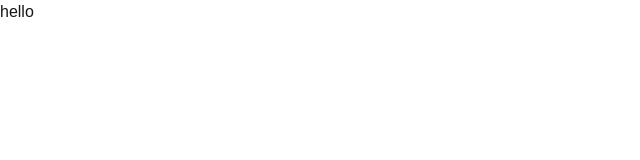
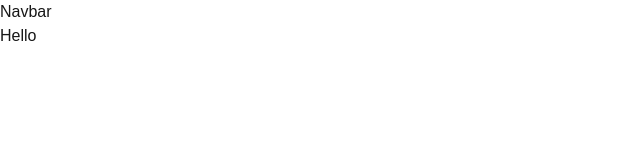
Before and after one commit to swajannaimur/One-Orbit, a Next.js app: page / in a window 1280 px wide. Shown: the top 160 px of the page, without its empty margins (0-640 px from the left). Built offline with nearby package versions, Linux system fonts and the light colour scheme.

Commit message:
[ADDED]: Navbar component

```diff
--- a/src/app/layout.js
+++ b/src/app/layout.js
@@ -1,5 +1,6 @@
 import { Geist, Geist_Mono } from "next/font/google";
 import "./globals.css";
+import Navbar from "@/components/Navbar/Navbar";
 
 const geistSans = Geist({
   variable: "--font-geist-sans",
@@ -22,7 +23,10 @@ export default function RootLayout({ children }) {
       <body
         className={`${geistSans.variable} ${geistMono.variable} antialiased`}
       >
-        {children}
+        <header className="max-w-7xl mx-auto">
+          <Navbar />
+        </header>
+        <main className="max-w-7xl mx-auto">{children}</main>
       </body>
     </html>
   );
--- a/src/app/page.js
+++ b/src/app/page.js
@@ -3,7 +3,7 @@ import Image from "next/image";
 export default function Home() {
   return (
     <div>
-      <h2>hello</h2>
+      <h2>Hello</h2>
     </div>
   );
 }
--- /dev/null
+++ b/src/components/Navbar/Navbar.jsx
@@ -0,0 +1,7 @@
+import React from 'react'
+
+export default function Navbar() {
+  return (
+    <div>Navbar</div>
+  )
+}
```
